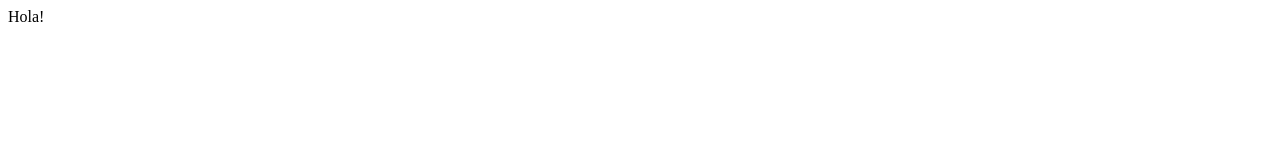
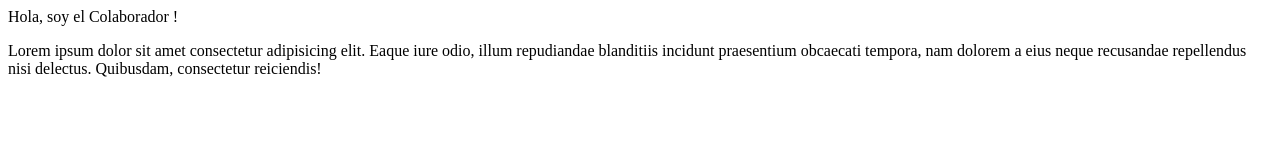
Before and after one commit to 7-programacion/PruebaGit, a plain HTML site: page index.html in a window 1280 px wide. Drawn offline with Linux system fonts and the light colour scheme.

Commit message:
El colaborador ha modificado el index

```diff
--- a/index.html
+++ b/index.html
@@ -6,6 +6,7 @@
     <title>Document</title>
 </head>
 <body>
-    Hola!
+    Hola,  soy el Colaborador !
+    <p>Lorem ipsum dolor sit amet consectetur adipisicing elit. Eaque iure odio, illum repudiandae blanditiis incidunt praesentium obcaecati tempora, nam dolorem a eius neque recusandae repellendus nisi delectus. Quibusdam, consectetur reiciendis!</p>
 </body>
 </html>
```
